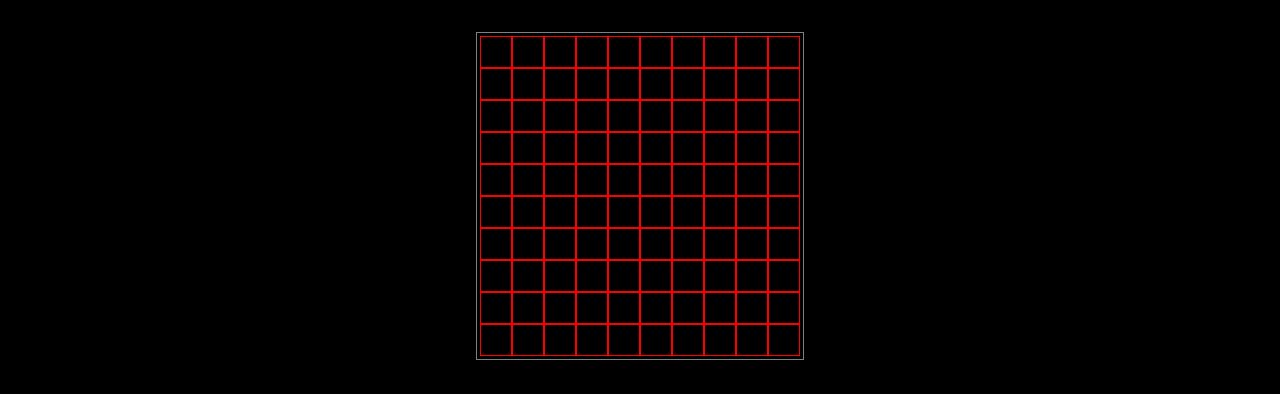
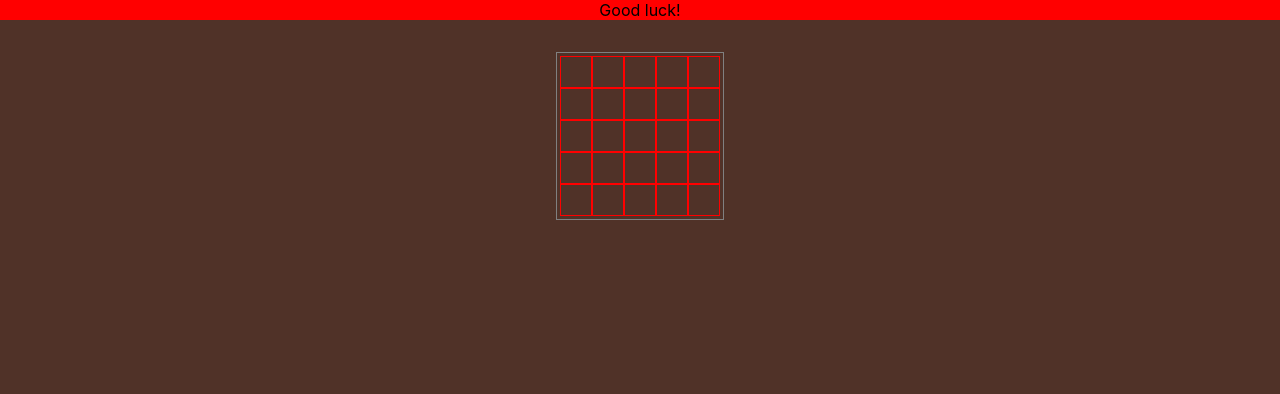
Before and after one commit to Karoly-Git/gomoku, a React (Create React App) app: page / in a window 1280 px wide. Shown: the top 394 px of the page. Built offline with nearby package versions, Linux system fonts and the light colour scheme.

Commit message:
Check if there is available cell.

```diff
--- a/src/App.css
+++ b/src/App.css
@@ -5,11 +5,17 @@
 }
 
 body {
-  background-color: black;
+  background-color: rgb(80, 50, 40);
 }
 
 .App {
   display: flex;
+  flex-direction: column;
+}
+.App .who-won {
+  background-color: red;
+  display: flex;
+  justify-content: center;
 }
 .App .board {
   display: flex;
--- a/src/App.js
+++ b/src/App.js
@@ -7,12 +7,12 @@ function App() {
     2.  Draw a board based on the Matrix.
     3.  Get cell position when clicking on a cell.
     4.  When clicking on a cell, set the 'player' value to the active player.
-    5.  Draw a disk in the clicked cell,
-        but draw disks in different colors for the players, prevent overwriting the existing disks,
-        set hover effect when cell is avaliable.
+    5.  Draw a disk in the clicked cell, but draw disks in different colors for the players, prevent overwriting the existing disks, set hover effect when cell is avaliable.
+    6.  Check if there is available cell.
   */
 
   const [activePlayer, setActivePlayer] = useState('A');
+  const [isAvailableCell, setIsAvailableCell] = useState(true);
 
   function makeMatrix(n = 10, m = 10) {
     let matrix = new Array(m).fill(new Array(n).fill(null));
@@ -20,13 +20,14 @@ function App() {
     return matrix;
   };
 
-  const [matrix, setMatrix] = useState(makeMatrix());
+  const [matrix, setMatrix] = useState(makeMatrix(5, 5));
 
   function handleClick(x, y) {
-    updateMatrix(x, y);
+    updateCellState(x, y);
+    checkIsAvaliableCell();
   }
 
-  function updateMatrix(x, y) {
+  function updateCellState(x, y) {
     let newMatrix = [...matrix];
     if (newMatrix[y][x].player === '') {
       newMatrix[y][x].player = activePlayer;
@@ -35,8 +36,24 @@ function App() {
     setMatrix(newMatrix);
   }
 
+  function checkIsAvaliableCell() {
+    let isAvailableCell = false;
+    for (let row of matrix) {
+      for (let cell of row) {
+        if (cell.player === '') {
+          isAvailableCell = true;
+          break;
+        }
+      }
+    }
+    if (!isAvailableCell) {
+      setIsAvailableCell(false);
+    }
+  }
+
   return (
     <div className="App">
+      <div className='who-won'>{!isAvailableCell ? 'No winner' : 'Good luck!'}</div>
       <div className='board'>
         {
           matrix.map((row, rIndex) =>
--- a/src/App.scss
+++ b/src/App.scss
@@ -5,11 +5,18 @@
 }
 
 body {
-  background-color: black;
+  background-color: rgb(80, 50, 40);
 }
 
 .App {
   display: flex;
+  flex-direction: column;
+
+  .who-won {
+    background-color: red;
+    display: flex;
+    justify-content: center;
+  }
 
   .board {
     display: flex;
```
Also changed, not shown: 1 other file (tests, documents, lock files or other folders).
